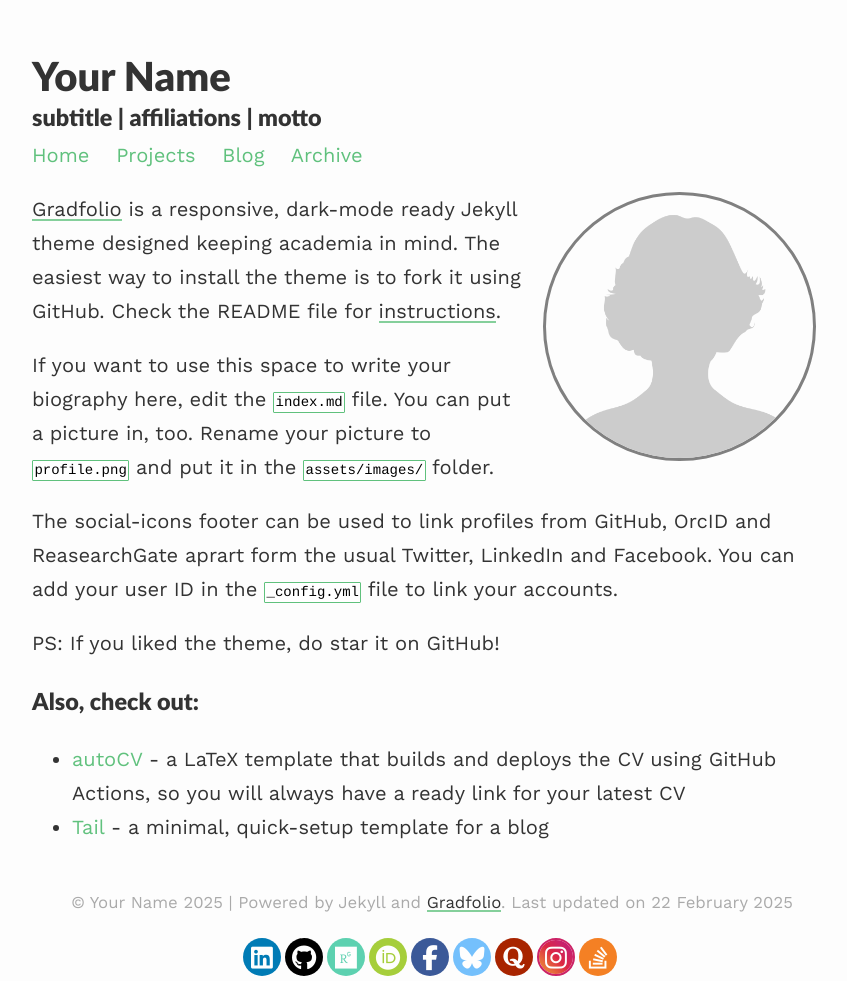
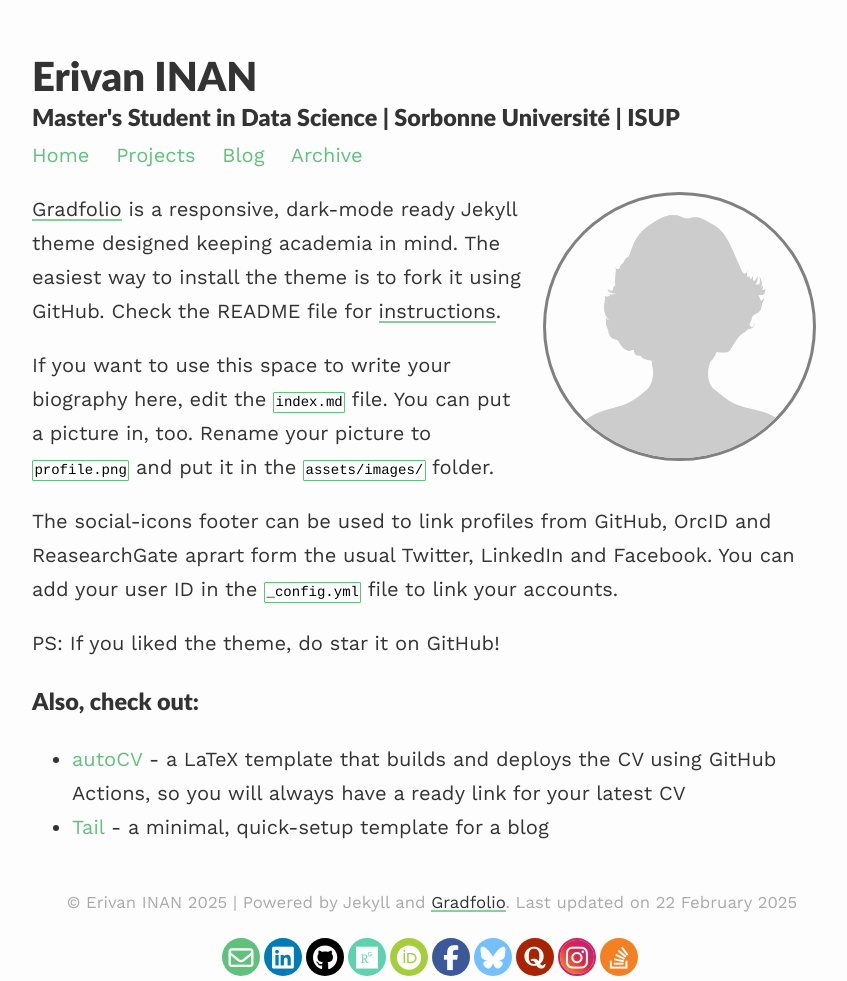
Before and after one commit to erivaninan/erivaninan.github.io, a Jekyll site: the page built from index.md, in a window 1280 px wide. Shown: the whole page, without its empty margins (208-1055 px from the left). Built offline with Jekyll 4.4.1, drawn with Linux system fonts in a browser that asks for light colours.

Commit message:
Mise à jour du fichier YAML

```diff
--- a/_config.yml
+++ b/_config.yml
@@ -1,11 +1,11 @@
 ### your site title here
 
-title: Your Name
-description: subtitle | affiliations | motto
+title: Erivan INAN
+description: Master's Student in Data Science | Sorbonne Université | ISUP
 
-baseurl: /gradfolio #name of GitHub repository
+baseurl: /erivaninan.github.io #name of GitHub repository
 url: "" #custom url to be used instead of GitHub repository
-email: #
+email: inanerivan@gmail.com
 
 # Pagination
 paginate: 4
@@ -13,9 +13,9 @@ permalink: /blog/:year/:title/
 paginate_path: /blog/page:num/
 
 # Social media links in footer
-linkedin: "#"
+linkedin: "https://www.linkedin.com/in/erivan-inan/"
 stackoverflow: "#"
-github: "#"
+github: "https://github.com/erivaninan/"
 researchgate: "#"
 orcid: "#"
 quora: "#"
```
